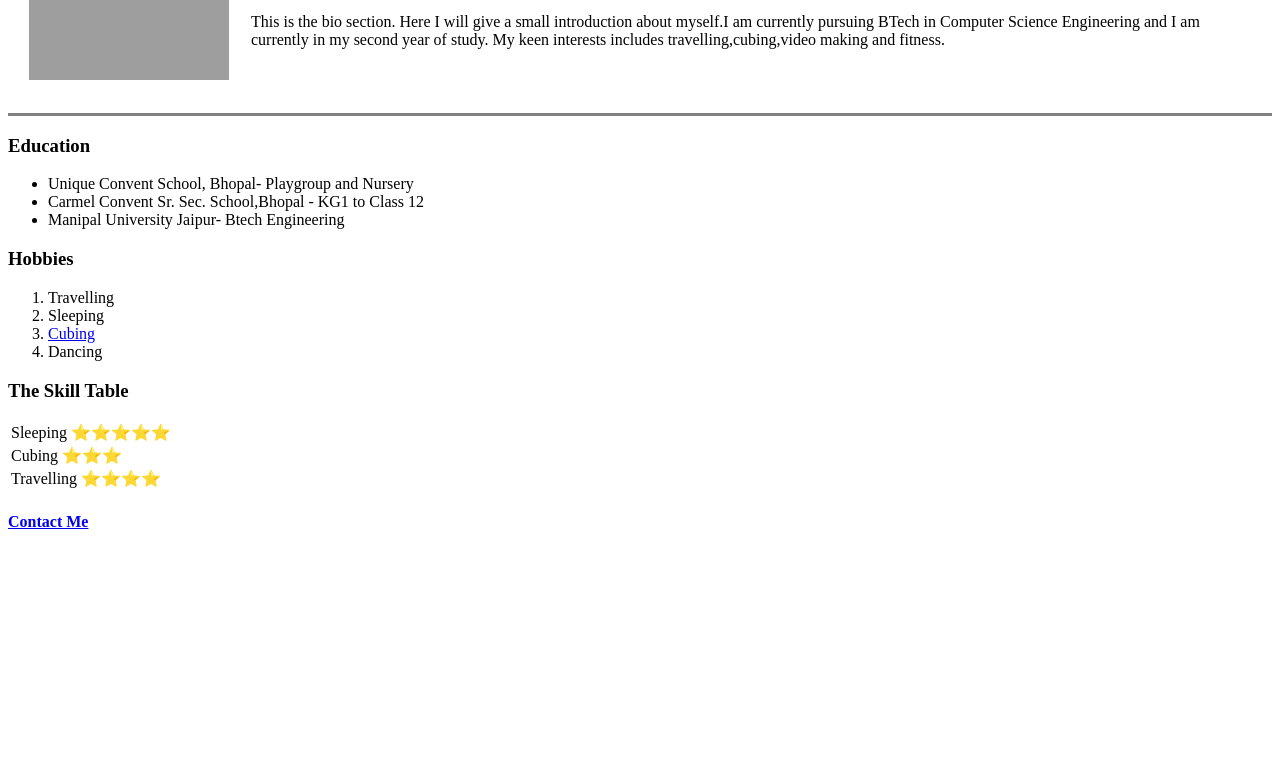
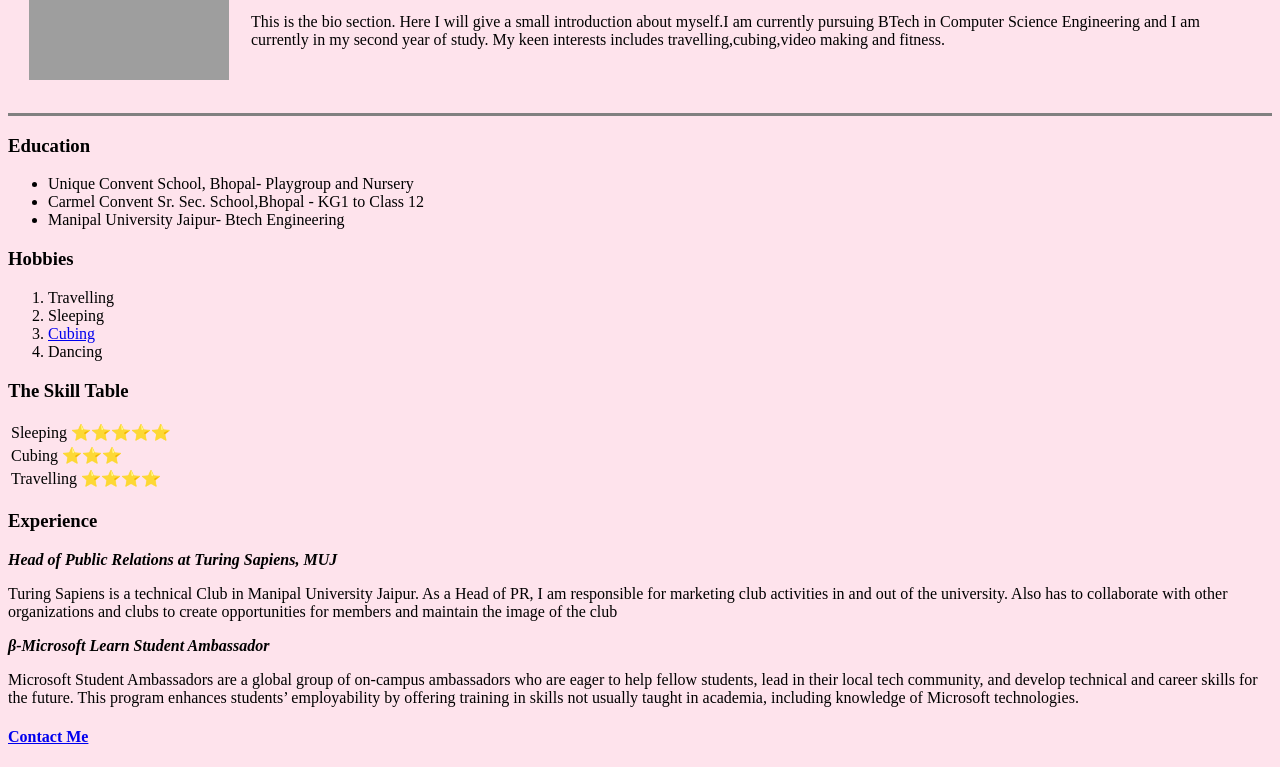
Before and after one commit to Archie-Sharma/html-file, a plain HTML site: page index.html in a window 1280 px wide. Shown: the part 149-916 px from the top of the page. Before the commit the page ends 800 px from the top, so only its background shows below. Drawn offline with Linux system fonts and the light colour scheme; grey boxes are pictures that could not be loaded.

Commit message:
Update index.html

```diff
--- a/index.html
+++ b/index.html
@@ -7,7 +7,7 @@
 
 </head>
 
-<body>
+<body style="background-color:#FEE3EC" >
     <table cellspacing="20">
         <tr>
             <td>
@@ -61,6 +61,20 @@
                     <td> Travelling ⭐⭐⭐⭐</td>
 
             </table>
+
+            <h3>Experience </h3>
+            <p><em><strong> Head of Public Relations at Turing Sapiens, MUJ</strong> </em></p>
+            <p>Turing Sapiens is a technical Club in Manipal University Jaipur.
+                As a Head of PR, I am responsible for marketing club activities in and out of the
+                university. Also has to collaborate with other organizations and clubs to create
+                opportunities for members and maintain the image of the club</p>
+            <p><em><strong>β-Microsoft Learn Student Ambassador</strong> </em></p>
+            <p>Microsoft Student Ambassadors are a global group of on-campus ambassadors who are eager to
+                 help fellow students, lead in their local tech community, and develop technical and
+                 career skills for the future. This program enhances students’ employability by offering
+                  training in skills not usually taught in academia, including knowledge of Microsoft
+                  technologies.</p>
+
     <h4><a href="contact.html">Contact Me</a>    </h4>
 </body>
 </html>
```
